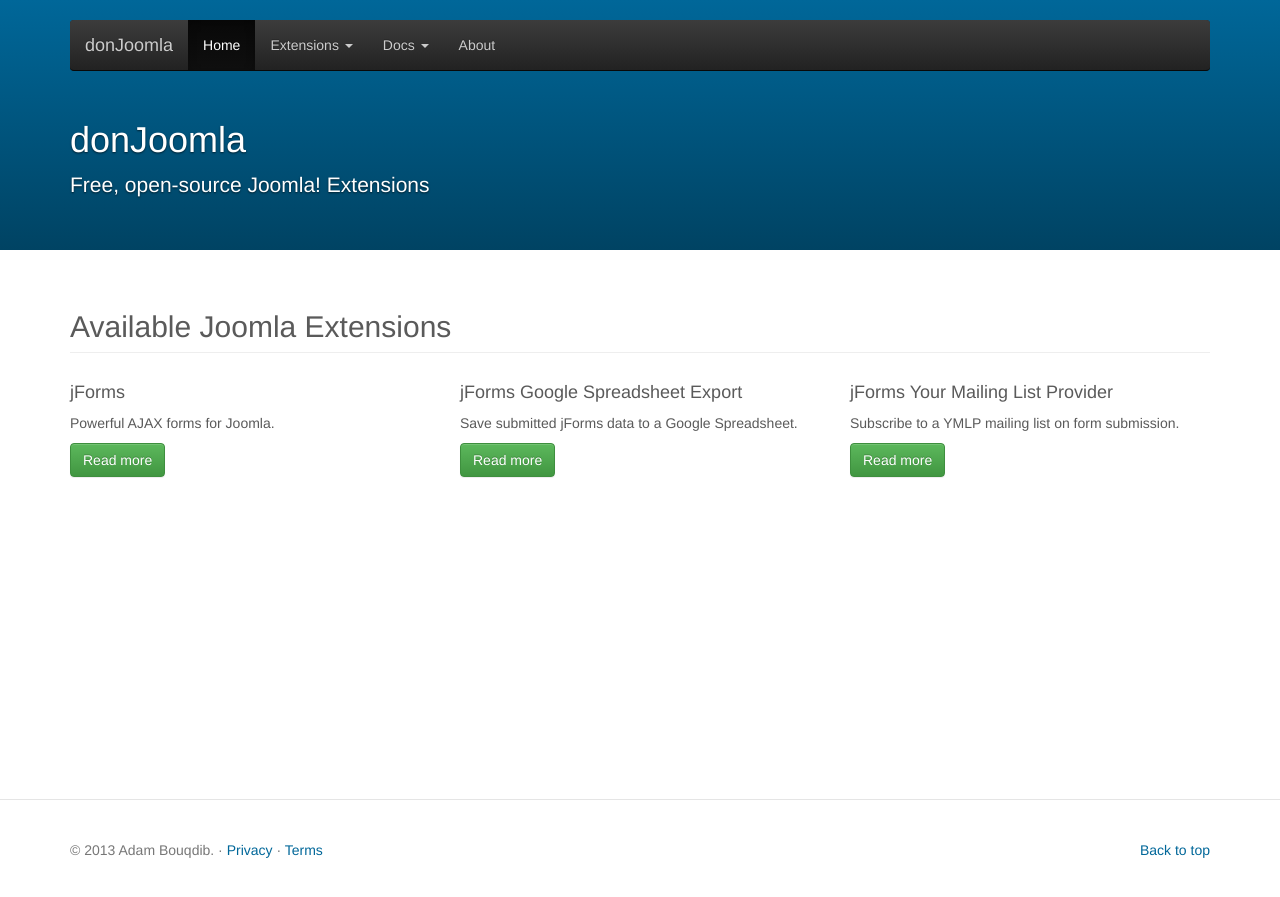
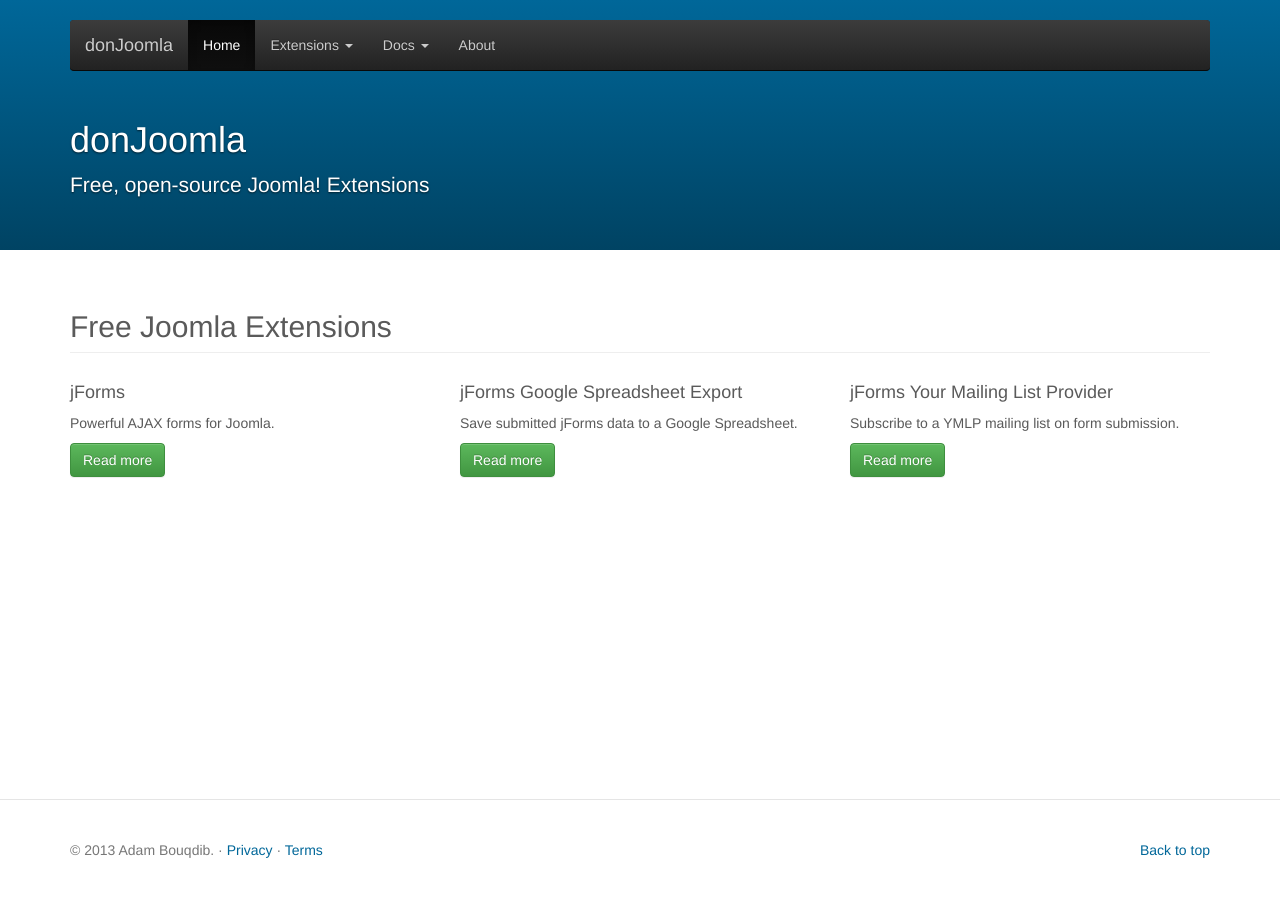
Before and after one commit to donJoomla/donjoomla.github.io, a Jekyll site: the page built from index.html, in a window 1280 px wide. Shown: the top 897 px of the page. Built offline with Jekyll 4.4.1, drawn with Linux system fonts in a browser that asks for light colours; nearby versions of some CDN libraries; Markdown is read by kramdown in place of the engine named in the settings.

```diff
--- a/index.html
+++ b/index.html
@@ -5,7 +5,7 @@
 lead: "Free, open-source Joomla! Extensions"
 base_url: "../"
 ---
-<h2 class="page-header">Available Joomla Extensions</h2>
+<h2 class="page-header">Free Joomla Extensions</h2>
 <div class="row">
   <div class="col-md-4">
     <h4>jForms</h4>
```
Also changed, not shown: images/header.jpg (added), 4 other files.
